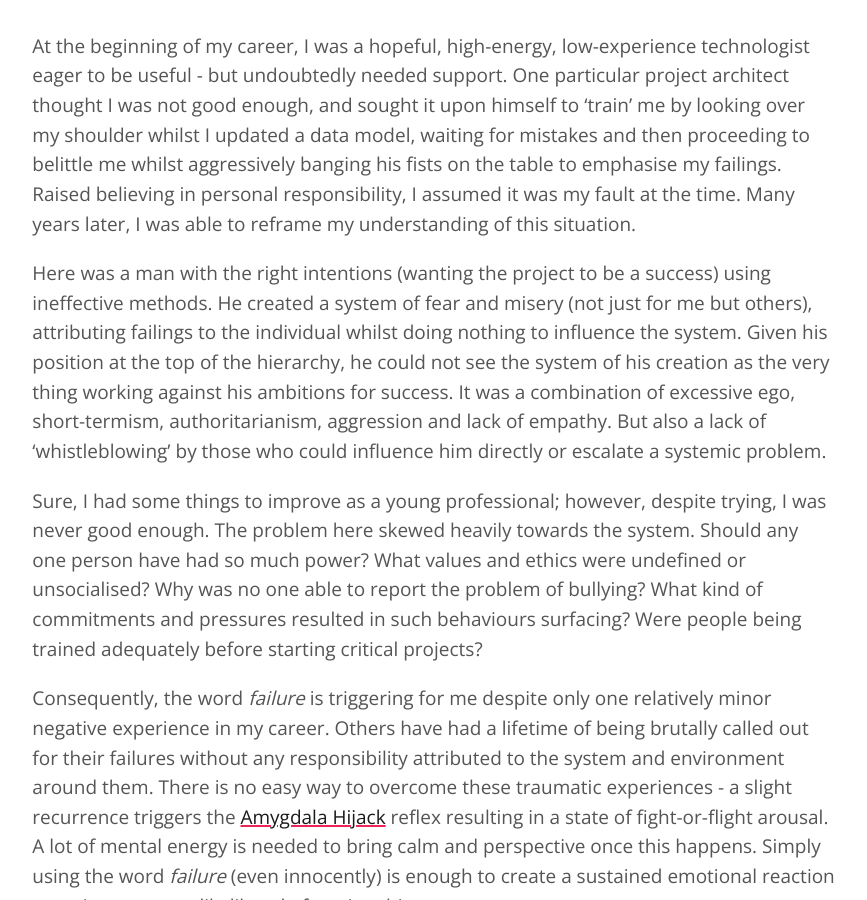
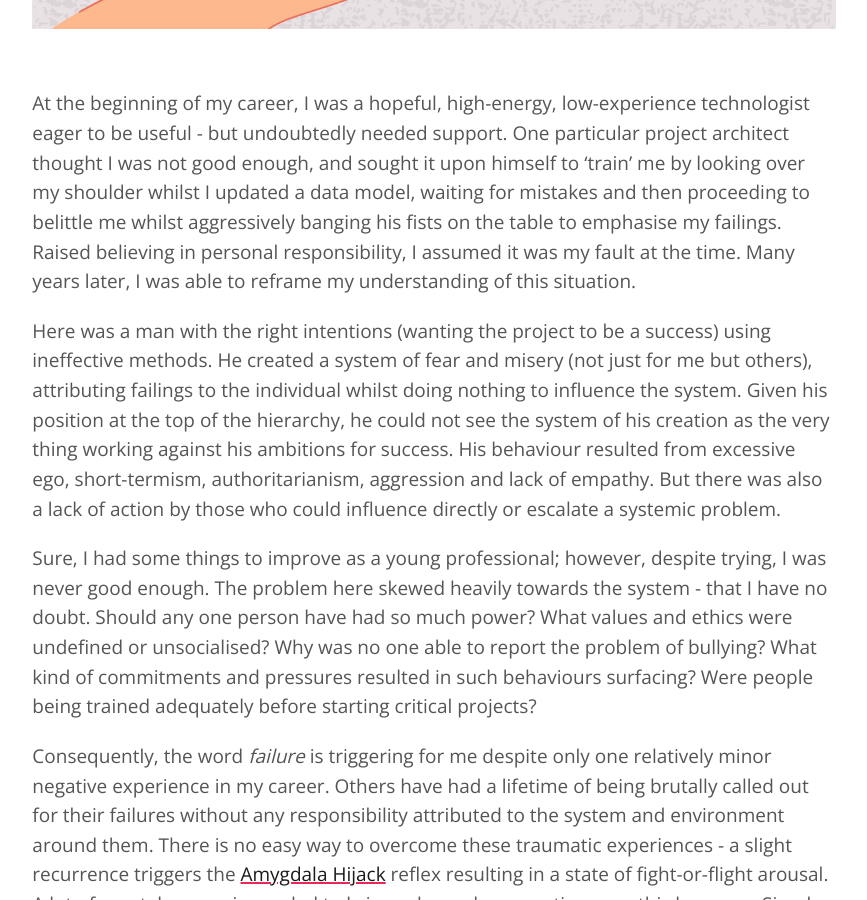
Before and after one commit to spiritedtechie/spiritedtechie.com, a Jekyll site: the page built from collections/_posts/2022-11-15-first-blame-the-system.md, in a window 1280 px wide and 900 px high, scrolled down 2590 px. Shown: the whole window, without its empty margins (206-1073 px from the left). Built offline with Jekyll 4.4.1, drawn with Linux system fonts in a browser that asks for light colours; nearby versions of some CDN libraries; comment, search, counter and statistics services are not loaded; some of the changed text lies outside the part shown.

Commit message:
Tweaks to blame the system post

```diff
--- a/collections/_posts/2022-11-15-first-blame-the-system.md
+++ b/collections/_posts/2022-11-15-first-blame-the-system.md
@@ -15,22 +15,22 @@ I was raised in an Indian culture that values personal responsibility. Systemic
 
 Others have formed the belief of more collective (less individual) responsibility - especially in the case of failure where the system is to blame. If only the system were different then individuals could be their best selves. We all sense this to be true - the highest levers of change are to the system, not individuals.
 
-As we experience life in the real world, it becomes evident that those positions in isolation are neither entirely correct nor practical. The world is murky, things are imperfect and both aspects are important. Individuals take responsibility to act, be mindful of consequences, see the systemic forces that constrain behaviour and advocate for systemic change. Also, those who can influence the system take responsibility to listen, have empathy and adapt system structures to generate positive effects.
+As we experience life in the real world, it becomes evident that those positions in isolation are neither entirely correct nor practical. The world is murky, things are imperfect and both aspects are important. Individuals should take responsibility to act, be mindful of consequences, see the systemic forces that constrain behaviour and advocate for systemic change. Also, those who can influence the system should take responsibility to listen, have empathy and adapt system structures to generate positive effects.
 
 ## Unbalance of responsibility
 Not enough focus has been given to systemic responsibility in recent history. In individualistic cultures, success and failures are often attributed to the individual.
 
 [The Lucifer Effect](https://www.amazon.co.uk/Lucifer-Effect-Good-People-Turn/dp/1846041031) by Philip Zimbardo details the events during the Stanford Prison Experiment and Abu Ghraib. It highlights a history of systemic failings and subsequent bias towards blaming individuals and protecting the system.
 
-These stories, and more recent ones in the news, should convince us that more attention could be given to systemic failings, rather than pushing responsibility down to individuals operating within those systems.
+These stories, and more recent ones in the news, should convince us that more attention could be given to systemic failings, rather than solely pushing responsibility down to individuals operating within those systems.
 
 ## A personal story
 ![image info](/assets/images/gen/blog/blame-individual-iStock-1340293083.jpg)
 At the beginning of my career, I was a hopeful, high-energy, low-experience technologist eager to be useful - but undoubtedly needed support. One particular project architect thought I was not good enough, and sought it upon himself to 'train' me by looking over my shoulder whilst I updated a data model, waiting for mistakes and then proceeding to belittle me whilst aggressively banging his fists on the table to emphasise my failings. Raised believing in personal responsibility, I assumed it was my fault at the time. Many years later, I was able to reframe my understanding of this situation.
 
-Here was a man with the right intentions (wanting the project to be a success) using ineffective methods. He created a system of fear and misery (not just for me but others), attributing failings to the individual whilst doing nothing to influence the system. Given his position at the top of the hierarchy, he could not see the system of his creation as the very thing working against his ambitions for success. It was a combination of excessive ego, short-termism, authoritarianism, aggression and lack of empathy. But also a lack of 'whistleblowing' by those who could influence him directly or escalate a systemic problem.
+Here was a man with the right intentions (wanting the project to be a success) using ineffective methods. He created a system of fear and misery (not just for me but others), attributing failings to the individual whilst doing nothing to influence the system. Given his position at the top of the hierarchy, he could not see the system of his creation as the very thing working against his ambitions for success. His behaviour resulted from excessive ego, short-termism, authoritarianism, aggression and lack of empathy. But there was also a lack of action by those who could influence directly or escalate a systemic problem.
 
-Sure, I had some things to improve as a young professional; however, despite trying, I was never good enough. The problem here skewed heavily towards the system. Should any one person have had so much power? What values and ethics were undefined or unsocialised? Why was no one able to report the problem of bullying? What kind of commitments and pressures resulted in such behaviours surfacing? Were people being trained adequately before starting critical projects?
+Sure, I had some things to improve as a young professional; however, despite trying, I was never good enough. The problem here skewed heavily towards the system - that I have no doubt. Should any one person have had so much power? What values and ethics were undefined or unsocialised? Why was no one able to report the problem of bullying? What kind of commitments and pressures resulted in such behaviours surfacing? Were people being trained adequately before starting critical projects?
 
 Consequently, the word <em>failure</em> is triggering for me despite only one relatively minor negative experience in my career. Others have had a lifetime of being brutally called out for their failures without any responsibility attributed to the system and environment around them. There is no easy way to overcome these traumatic experiences - a slight recurrence triggers the [Amygdala Hijack](https://en.wikipedia.org/wiki/Amygdala_hijack) reflex resulting in a state of fight-or-flight arousal. A lot of mental energy is needed to bring calm and perspective once this happens. Simply using the word <em>failure</em> (even innocently) is enough to create a sustained emotional reaction meaning a greater likelihood of getting things wrong.
 
```
Also changed, not shown: other parts of collections/_posts/2022-11-15-first-blame-the-system.md (+5 -5 lines).
